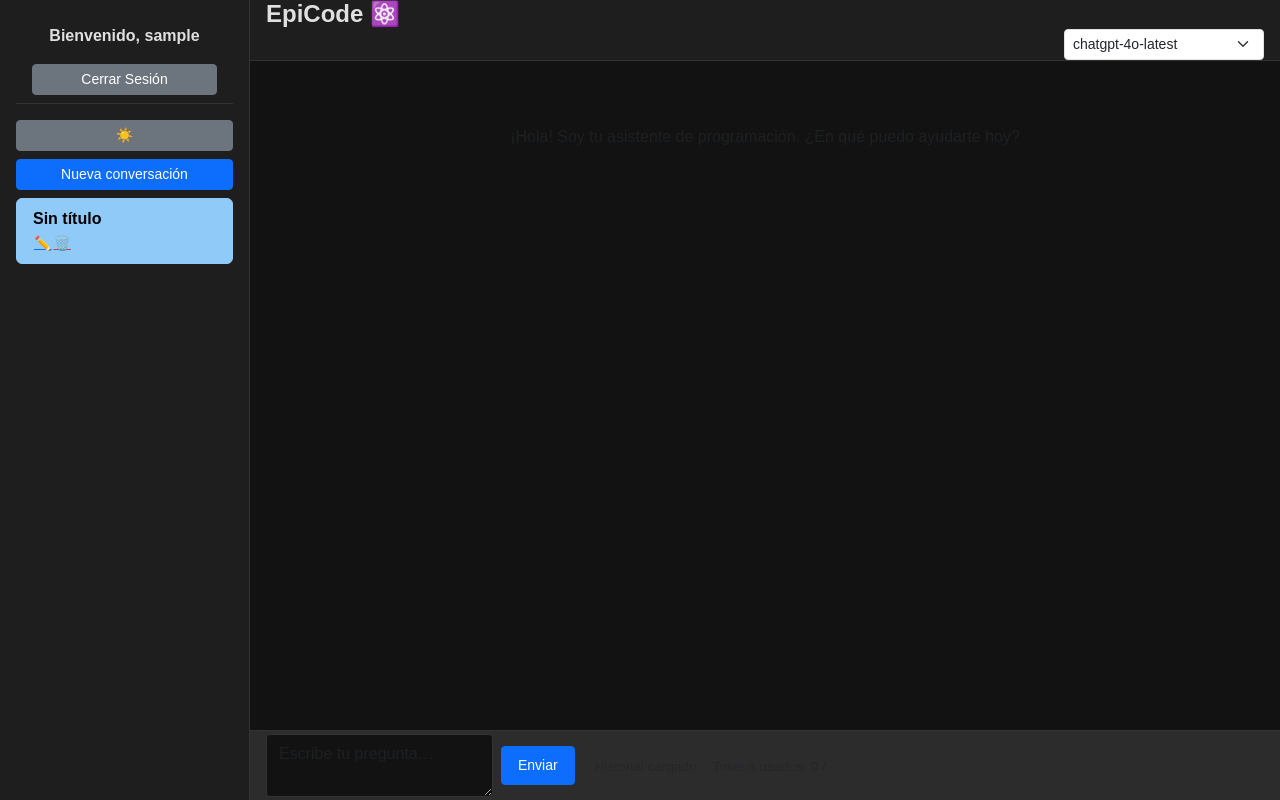
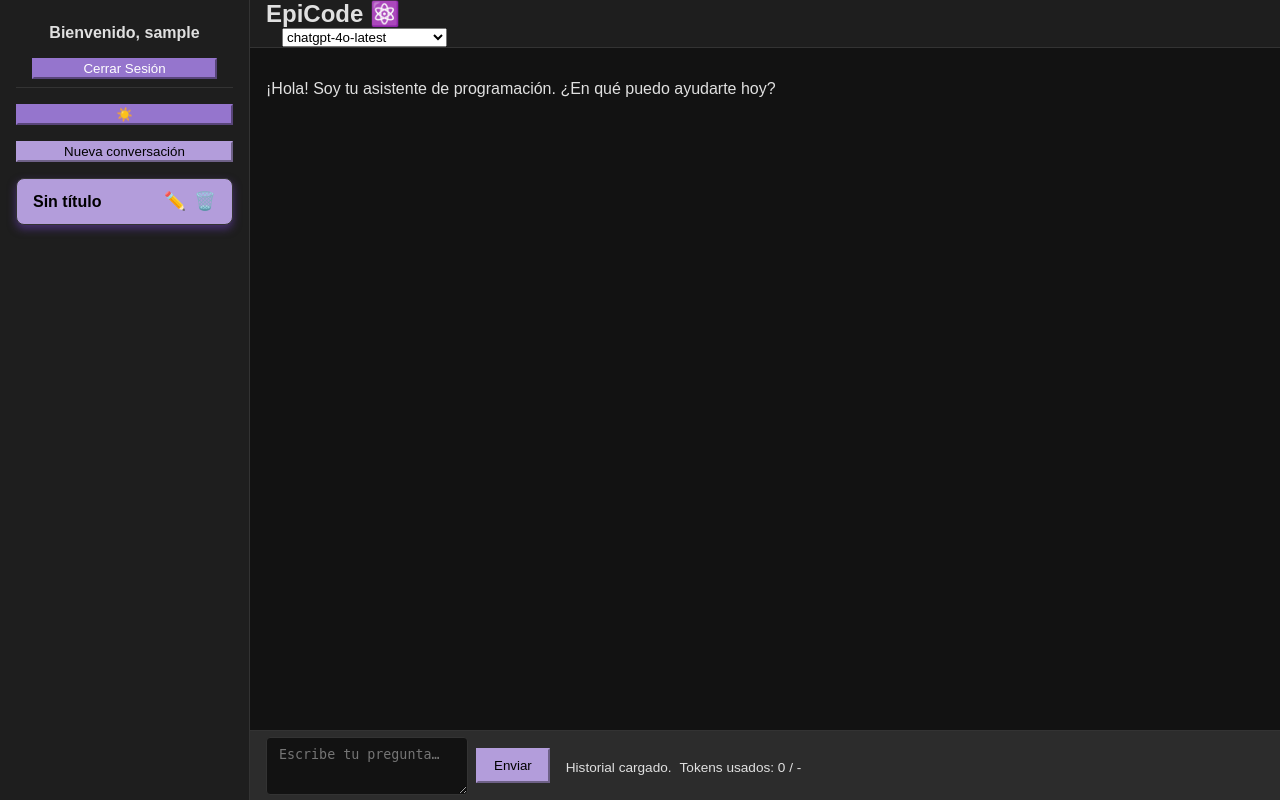
Before and after one commit to HenrySpark369/EpiCode, a Flask app: page / in a window 1280 px wide. Run offline with Flask 3, Linux system fonts and the light colour scheme; the visitor is signed in with stand-in values (Sample User, id 1); data comes from the database, SQL or seed files in the repository; data that the repository does not hold is empty; some libraries are stand-ins or nearby versions.

Commit message:
Update UI styles: refine colors, buttons, conversation list, and inputs
- Change primary color palette to purple shades for light and dark modes
- Enhance form inputs with consistent font, padding, and resize support
- Add reusable button classes (.btn-primary, .btn-secondary, .btn-info) with hover effects
- Redesign conversation list items with padding, margin, border-radius, shadows, and interactive states
- Improve button styling and transitions for better UX
- Add emoji styling with subtle drop shadow for clarity

```diff
--- a/static/js/main.js
+++ b/static/js/main.js
@@ -140,49 +140,72 @@ async function deleteConversation(convId) {
 
 // --- UI for the conversation list (sidebar) ---
 
+
 function renderConversationList() {
-  const ul = document.getElementById("convList"); // Changed from conversationList to convList as per HTML
+  const ul = document.getElementById("convList");
   ul.innerHTML = "";
   if (conversations.length === 0) {
-    ul.innerHTML = "<li class='list-group-item text-muted'>No hay conversaciones.</li>";
+    const emptyLi = document.createElement("li");
+    emptyLi.className = "text-muted";
+    emptyLi.textContent = "No hay conversaciones.";
+    ul.appendChild(emptyLi);
+    return;
   }
 
   conversations.forEach(conv => {
     const li = document.createElement("li");
-    li.className = "list-group-item list-group-item-action";
+    li.className = "";
     if (conv.id === currentConvId) li.classList.add("active");
 
-    // Create container for title and buttons in two rows
+    // Title container
     const titleDiv = document.createElement("div");
-    titleDiv.style.alignSelf = "flex-start";
     titleDiv.textContent = conv.title;
     titleDiv.style.fontWeight = "600";
 
+    // Buttons container
     const btnRow = document.createElement("div");
     btnRow.className = "btn-row";
 
     // Rename button
     const renameBtn = document.createElement("button");
-    renameBtn.className = "btn btn-sm btn-link p-0";
-    renameBtn.innerHTML = '✏️'; // Pencil icon
+    renameBtn.className = "";
+    renameBtn.innerHTML = '✏️';
     renameBtn.title = "Renombrar";
+    renameBtn.style.background = "transparent";
+    renameBtn.style.border = "none";
+    renameBtn.style.color = "inherit";
+    renameBtn.style.fontSize = "1.1rem";
+    renameBtn.style.padding = "0";
+    renameBtn.style.cursor = "pointer";
+    renameBtn.style.transition = "color 0.2s ease";
     renameBtn.onclick = (e) => {
-      e.stopPropagation(); // Prevent selecting conversation when clicking rename
+      e.stopPropagation();
       const newName = prompt("Nuevo nombre para la conversación:", conv.title);
       if (newName !== null && newName.trim() !== "" && newName !== conv.title) {
         saveConversationTitle(conv.id, newName.trim());
       }
     };
+    renameBtn.onmouseover = () => renameBtn.style.color = "var(--color-primary)";
+    renameBtn.onmouseout = () => renameBtn.style.color = "inherit";
 
     // Delete button
     const delBtn = document.createElement("button");
-    delBtn.className = "btn btn-sm btn-link text-danger p-0";
+    delBtn.className = "";
     delBtn.innerHTML = "🗑️";
     delBtn.title = "Borrar conversación";
+    delBtn.style.background = "transparent";
+    delBtn.style.border = "none";
+    delBtn.style.color = "inherit";
+    delBtn.style.fontSize = "1.1rem";
+    delBtn.style.padding = "0";
+    delBtn.style.cursor = "pointer";
+    delBtn.style.transition = "color 0.2s ease";
     delBtn.onclick = e => {
       e.stopPropagation();
       deleteConversation(conv.id);
     };
+    delBtn.onmouseover = () => delBtn.style.color = "var(--color-primary)";
+    delBtn.onmouseout = () => delBtn.style.color = "inherit";
 
     btnRow.appendChild(renameBtn);
     btnRow.appendChild(delBtn);
--- a/templates/index.html
+++ b/templates/index.html
@@ -5,10 +5,11 @@
   <meta name="csrf-token" content="{{ csrf_token() }}">
   <meta name="viewport" content="width=device-width, initial-scale=1" />
   <title>Asistente de Programación</title>
-  <link
+  <!-- Bootstrap CSS removed to eliminate dependency -->
+  <!-- <link
     href="https://cdn.jsdelivr.net/npm/bootstrap@5.3.0/dist/css/bootstrap.min.css"
     rel="stylesheet"
-  />
+  /> -->
   <link
     rel="stylesheet"
     href="https://cdnjs.cloudflare.com/ajax/libs/highlight.js/11.8.0/styles/github.min.css"
@@ -26,8 +27,8 @@
       --color-bg: #ffffff;
       --color-surface: #f1f3f5;
       --color-text: #212529;
-      --color-primary: #0d6efd;
-      --color-primary-rgb: 13,110,253;
+      --color-primary: #6f42c1;
+      --color-primary-rgb: 111,66,193;
       --color-text-on-primary: #ffffff;
       --color-border: #dee2e6;
       --color-input-bg: #f8f9fa;
@@ -40,8 +41,8 @@
       --color-bg: #121212;
       --color-surface: #1e1e1e;
       --color-text: #e0e0e0;
-      --color-primary: #90caf9;
-      --color-primary-rgb: 144,202,249;
+      --color-primary: #b39ddb;
+      --color-primary-rgb: 179,157,219;
       --color-text-on-primary: #000000;
       --color-border: #333333;
       --color-input-bg: #2c2c2c;
@@ -69,6 +70,40 @@
       height: 100vh;
       display: flex;
       flex-direction: column;
+    }
+
+    /* Override Bootstrap button colors to purple palette */
+    .btn-primary {
+      background-color: var(--color-primary) !important;
+      border-color: var(--color-primary) !important;
+      color: var(--color-text-on-primary) !important;
+    }
+    .btn-primary:hover {
+      opacity: 0.9;
+      background-color: var(--color-primary) !important;
+      border-color: var(--color-primary) !important;
+    }
+
+    .btn-info {
+      background-color: #7e57c2 !important; /* a medium purple */
+      border-color: #7e57c2 !important;
+      color: #ffffff !important;
+    }
+    .btn-info:hover {
+      opacity: 0.9;
+      background-color: #7e57c2 !important;
+      border-color: #7e57c2 !important;
+    }
+
+    .btn-secondary {
+      background-color: #9575cd !important; /* a lighter purple */
+      border-color: #9575cd !important;
+      color: #ffffff !important;
+    }
+    .btn-secondary:hover {
+      opacity: 0.9;
+      background-color: #9575cd !important;
+      border-color: #9575cd !important;
     }
 
     /* Layout container */
@@ -421,8 +456,62 @@
       <button id="newConvBtn" class="btn btn-sm btn-primary mb-2 w-100">
         Nueva conversación
       </button>
-      <ul id="convList" class="list-group"></ul>
+      <ul id="convList" class="conv-list"></ul>
     </aside>
+
+    <style>
+      /* Mejoras visuales para el listado de conversaciones en el sidebar */
+      #themeToggle {
+        margin-bottom: 1rem; /* space between toggle and new conversation button */
+      }
+      #newConvBtn {
+        margin-bottom: 1rem; /* space between new conversation button and first conversation */
+      }
+      .conv-list {
+        list-style: none;
+        padding: 0;
+        margin: 0;
+      }
+      .conv-list li {
+        background: var(--color-bg);
+        border: 1px solid var(--color-border);
+        border-radius: 8px;
+        margin-bottom: 0.75rem;
+        padding: 0.75rem 1rem;
+        display: flex;
+        justify-content: space-between;
+        align-items: center;
+        cursor: pointer;
+        box-shadow: 0 1px 3px rgba(0,0,0,0.1);
+        transition: background-color 0.3s ease, box-shadow 0.3s ease;
+      }
+      .conv-list li:hover {
+        background-color: var(--color-primary);
+        color: var(--color-text-on-primary);
+        box-shadow: 0 4px 8px rgba(111,66,193,0.3);
+      }
+      .conv-list li.active {
+        background-color: var(--color-primary);
+        color: var(--color-text-on-primary);
+        box-shadow: 0 4px 8px rgba(111,66,193,0.5);
+      }
+      .conv-list li div.btn-row {
+        display: flex;
+        gap: 0.5rem;
+      }
+      .conv-list li div.btn-row button {
+        background: transparent;
+        border: none;
+        color: inherit;
+        font-size: 1.1rem;
+        padding: 0;
+        cursor: pointer;
+        transition: color 0.2s ease;
+      }
+      .conv-list li div.btn-row button:hover {
+        color: var(--color-primary);
+      }
+    </style>
 
     <div class="main-content d-flex flex-column">
       <header>
--- a/templates/login.html
+++ b/templates/login.html
@@ -42,6 +42,7 @@
   <button id="themeToggle" type="button" class="btn btn-sm btn-secondary mt-3 w-100">
     Cambiar tema
   </button>
+  </style>
 
   <script src="{{ url_for('static', filename='js/main.js') }}"></script>
 </body>
--- a/templates/register.html
+++ b/templates/register.html
@@ -33,7 +33,7 @@
     <label for="confirm_password">Confirmar Contraseña:</label>
     <input type="password" name="confirm_password" id="confirm_password" placeholder="Repite tu contraseña" required />
 
-    <button type="submit">Registrarse</button>
+    <button type="submit" class="btn">Registrarse</button>
   </form>
 
   <p>
--- a/templates/reset_password.html
+++ b/templates/reset_password.html
@@ -25,7 +25,7 @@
         <span style="color: red;">{{ error }}</span>
       {% endfor %}
     </p>
-    <p>{{ form.submit() }}</p>
+    <p>{{ form.submit(class_="btn") }}</p>
   </form>
 
   <a href="{{ url_for('auth.login') }}" class="link-btn" style="display:block; margin-top: 10px;">
--- a/templates/reset_password_request.html
+++ b/templates/reset_password_request.html
@@ -18,7 +18,7 @@
         <span style="color: red;">{{ error }}</span>
       {% endfor %}
     </p>
-    <p>{{ form.submit() }}</p>
+    <p>{{ form.submit(class_="btn") }}</p>
   </form>
 
   <a href="{{ url_for('auth.login') }}" class="link-btn" style="display:block; margin-top: 10px;">
```
Also changed, not shown: static/css/shared.css (+124 -23 lines).
